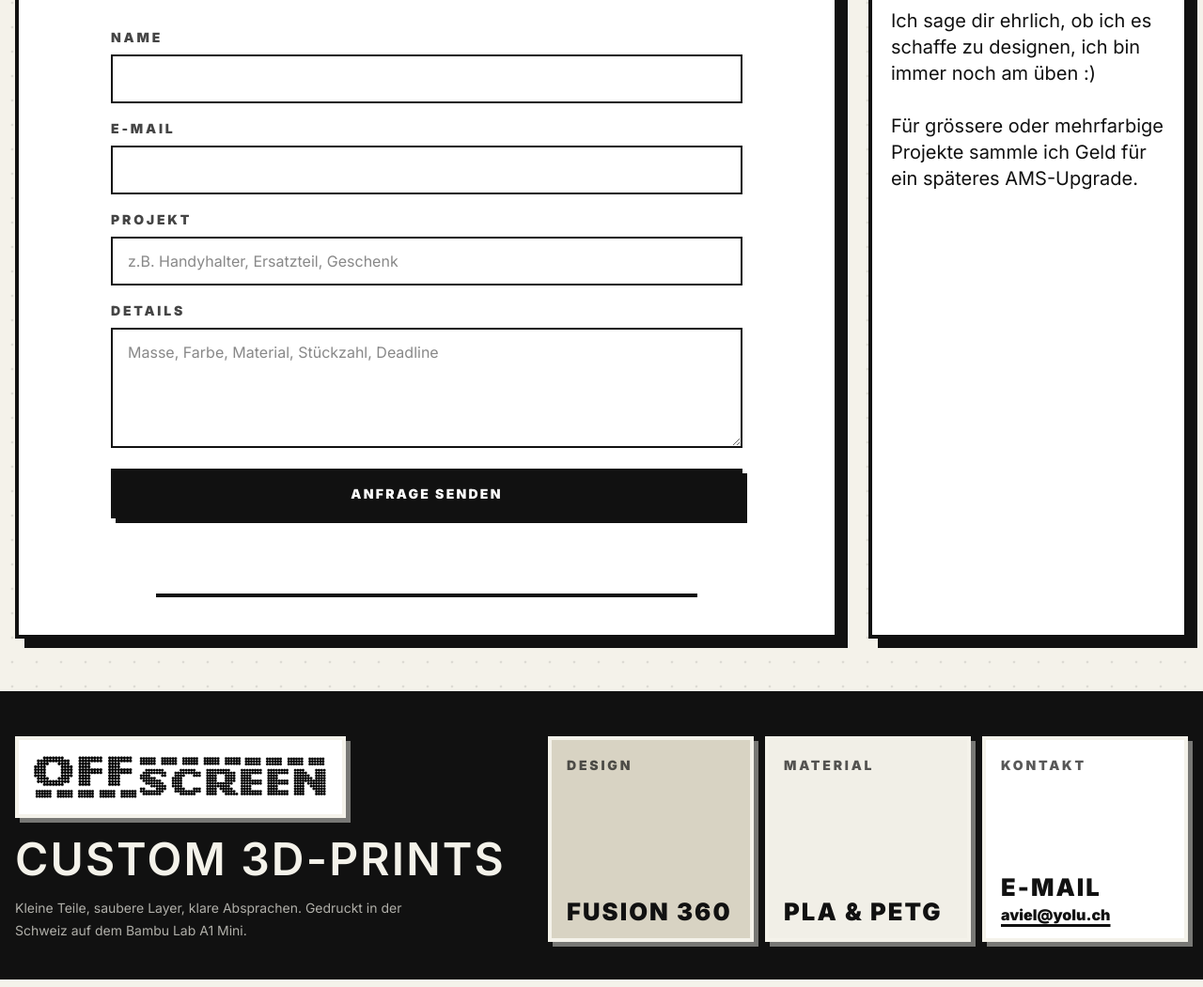
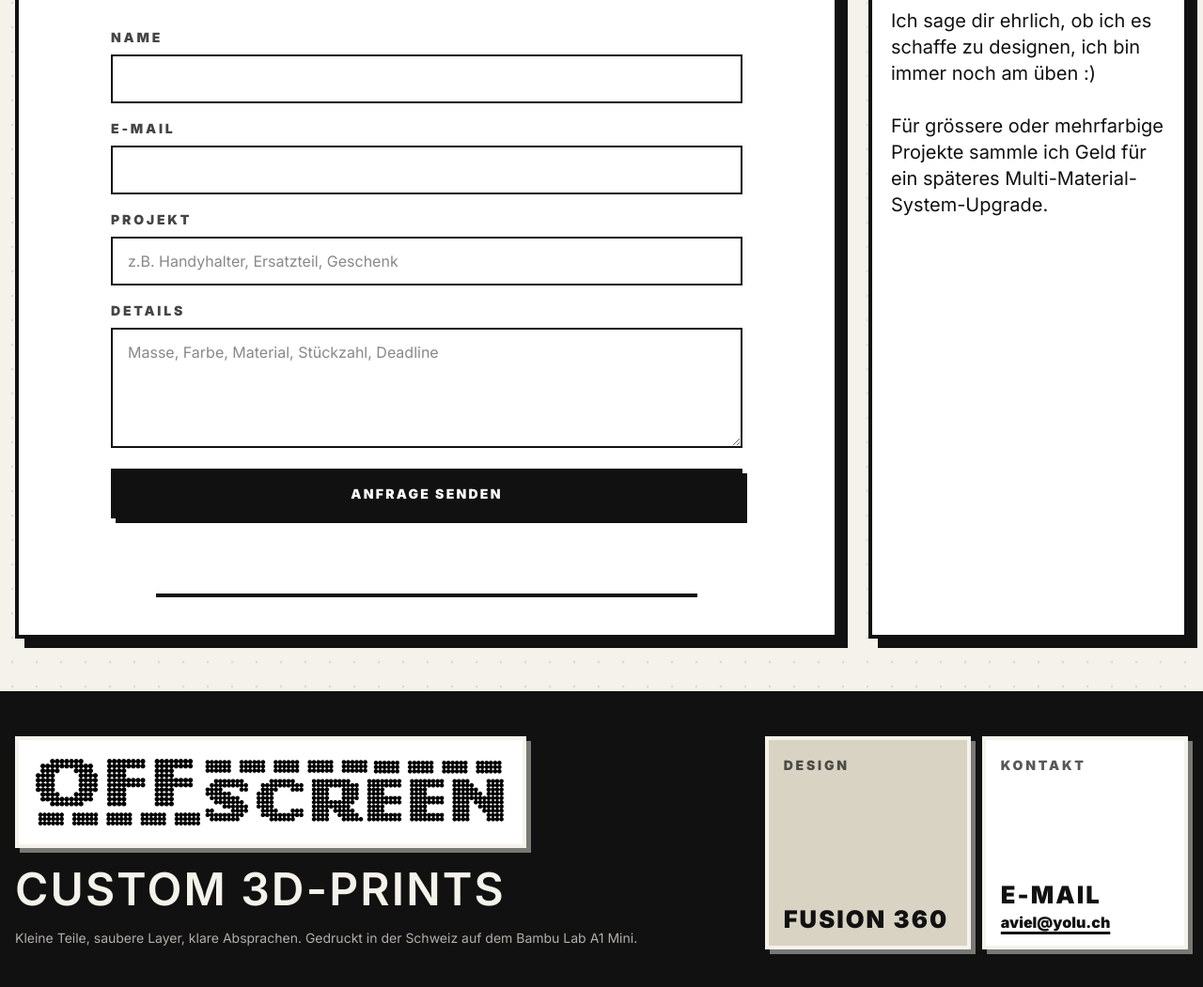
Before and after one commit to avielroth/offscreens.ch, a website built with Vite: page index.html in a window 1280 px wide. Shown: the part 3442-4493 px from the top of the page at 94% size. Built offline with nearby package versions, Linux system fonts and the light colour scheme.

Commit message:
Update pricing, footer layout, and wording
Adjust pricing and size labels, reword upgrade note, and tweak footer layout and branding styles. Prices were lowered (Einfach 10→5, Mittel 15→10) and size copy updated (Kleine Teile 5+ CHF, Mittlere Teile +10 CHF). The AMS phrase was expanded to "Multi-Material-System-Upgrade" for clarity. Footer grid proportions and column counts were changed to rebalance content, the material tile was removed, and the footer wordmark panel max-width was increased to better showcase the logo.

```diff
--- a/index.html
+++ b/index.html
@@ -124,12 +124,12 @@
             <div class="mt-6 space-y-3">
               <div class="price-row accent-red">
                 <strong>Einfach</strong>
-                <span>+10 CHF</span>
+                <span>+5 CHF</span>
                 <p>Kleine Anpassungen oder simple Formen</p>
               </div>
               <div class="price-row accent-yellow">
                 <strong>Mittel</strong>
-                <span>+15 CHF</span>
+                <span>+10 CHF</span>
                 <p>Individuelle Halterungen oder funktionale Teile</p>
               </div>
               <div class="price-row accent-blue">
@@ -149,14 +149,14 @@
               <div class="size-row">
                 <div class="size-visual size-small" aria-hidden="true"></div>
                 <div>
-                  <strong>Kleine Teile — 5-10 CHF</strong>
+                  <strong>Kleine Teile — 5+ CHF</strong>
                   <p>z. B. Clips, Haken, kleine Halter</p>
                 </div>
               </div>
               <div class="size-row">
                 <div class="size-visual size-medium" aria-hidden="true"></div>
                 <div>
-                  <strong>Mittlere Teile — +15 CHF</strong>
+                  <strong>Mittlere Teile — +10 CHF</strong>
                   <p>z. B. Handyhalter, Wandhalterungen, Organizer</p>
                 </div>
               </div>
@@ -231,7 +231,7 @@
               </p>
               <p>Am besten sendest du direkt ein Foto, eine Skizze oder das kaputte Teil.</p>
               <p>Ich sage dir ehrlich, ob ich es schaffe zu designen, ich bin immer noch am üben :)</p>
-              <p>Für grössere oder mehrfarbige Projekte sammle ich Geld für ein späteres AMS-Upgrade.</p>
+              <p>Für grössere oder mehrfarbige Projekte sammle ich Geld für ein späteres Multi-Material-System-Upgrade.</p>
             </div>
           </aside>
         </div>
@@ -239,25 +239,21 @@
     </main>
 
     <footer class="border-t-8 border-ink bg-ink px-4 py-10 text-paper">
-      <div class="mx-auto grid max-w-7xl gap-8 md:grid-cols-[1.1fr_1.4fr]">
+      <div class="mx-auto grid max-w-7xl gap-8 md:grid-cols-[1.7fr_1fr]">
         <div>
           <a class="footer-wordmark-panel" href="#top" aria-label="Off Screen Startseite">
             <img src="/assets/logo-wordmark.png" alt="Off Screen" />
           </a>
           <p class="font-display text-5xl font-semibold leading-none">Custom 3D-Prints</p>
-          <p class="mt-4 max-w-md text-sm leading-6 text-paper/70">
+          <p class="mt-4 max-w-2xl text-sm leading-6 text-paper/70">
             Kleine Teile, saubere Layer, klare Absprachen. Gedruckt in der Schweiz auf dem Bambu Lab A1 Mini.
           </p>
         </div>
 
-        <div class="grid gap-3 sm:grid-cols-3">
+        <div class="grid gap-3 sm:grid-cols-2">
           <div class="footer-tile bg-footer-red">
             <span class="label text-ink/70">Design</span>
             <strong>Fusion 360</strong>
-          </div>
-          <div class="footer-tile bg-footer-yellow">
-            <span class="label text-ink/70">Material</span>
-            <strong>PLA & PETG</strong>
           </div>
           <div class="footer-tile bg-footer-blue">
             <span class="label text-ink/70">Kontakt</span>
--- a/src/styles.css
+++ b/src/styles.css
@@ -269,7 +269,7 @@
 
   .footer-wordmark-panel {
     display: block;
-    max-width: 22rem;
+    max-width: 34rem;
     border: 4px solid var(--color-paper);
     background: white;
     padding: 0.8rem;
```
